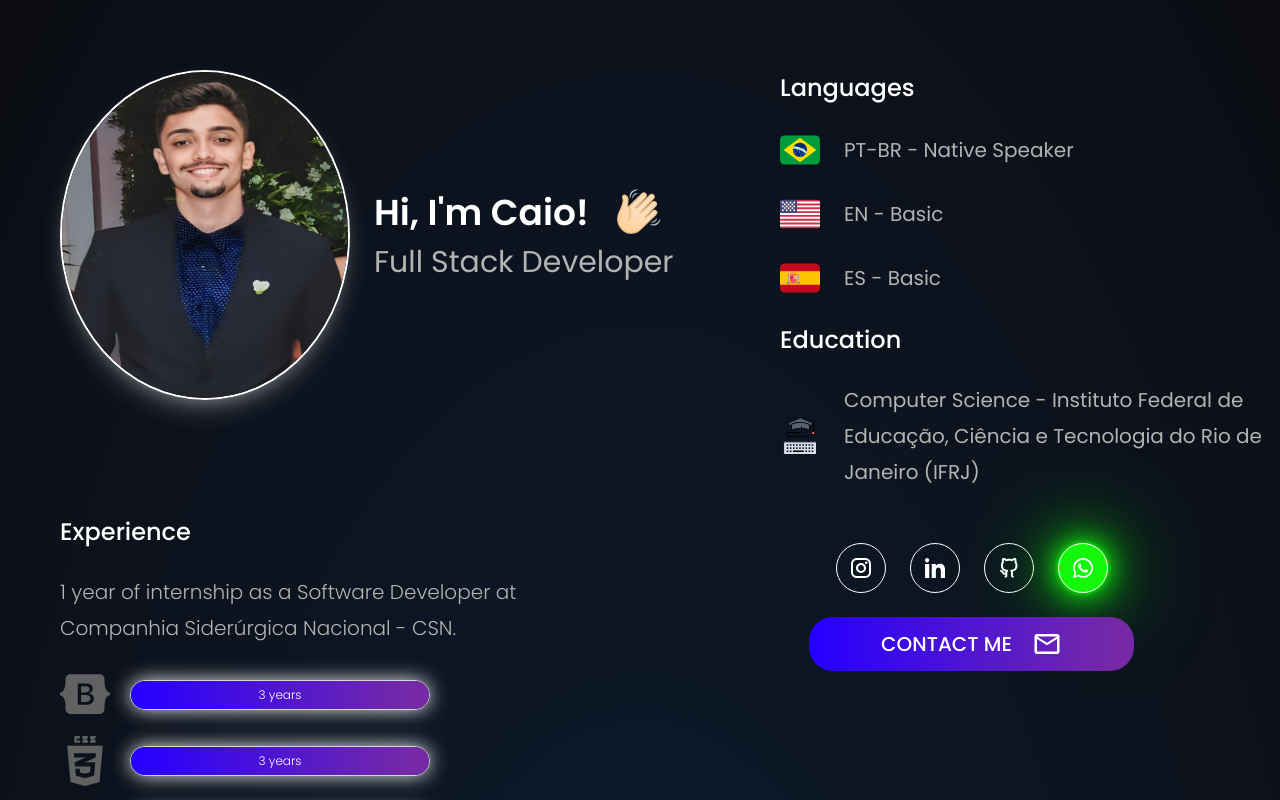
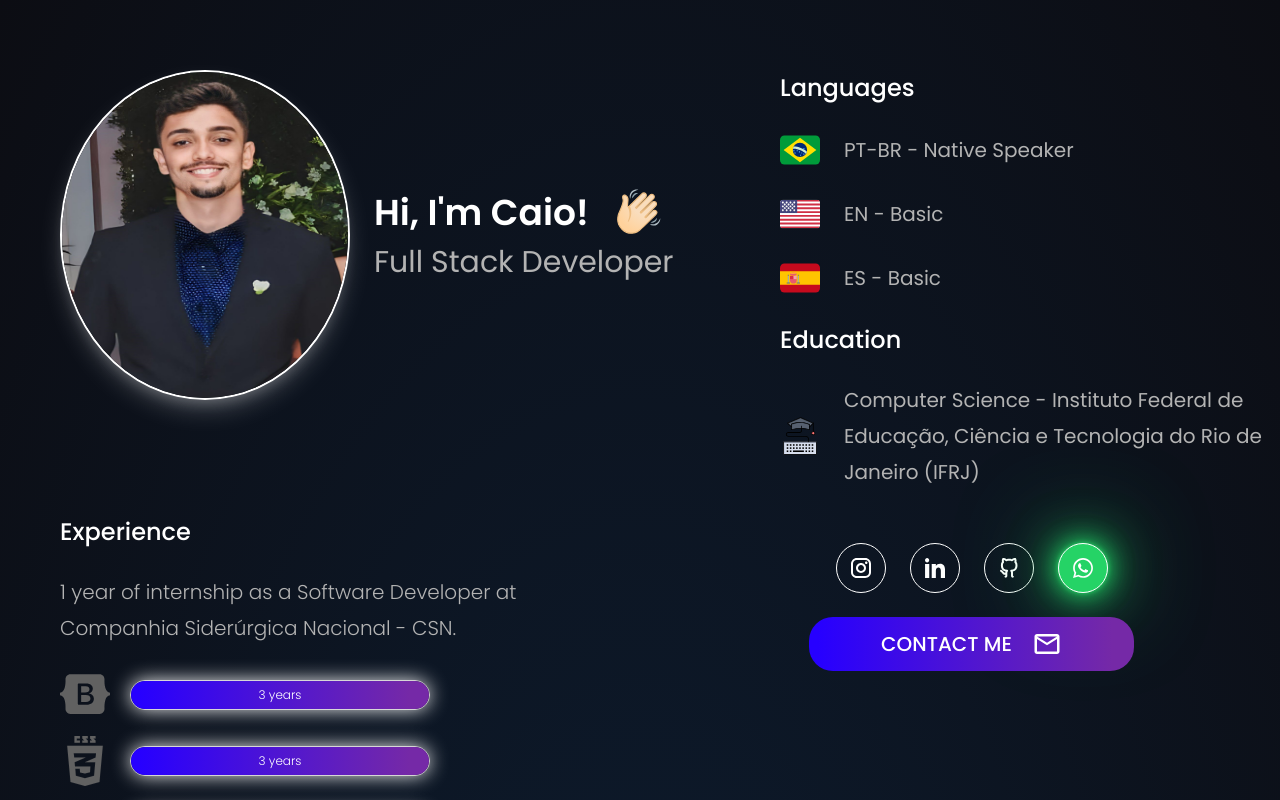
Before and after one commit to caiosilvamap/my-portfolio, a Next.js app: page / in a window 1280 px wide. In both pictures the pointer is over the link 1082 px from the left and 568 px from the top of the page. Shown: the top 800 px of the page. Built offline with nearby package versions, Linux system fonts and the light colour scheme.

Commit message:
mudança da cor do box shadow do whatsapp

```diff
--- a/src/app/components/SocialBtns/SocialBtns.scss
+++ b/src/app/components/SocialBtns/SocialBtns.scss
@@ -48,12 +48,12 @@
     }
 
     #whatsapp:hover {
-        background: rgb(18, 247, 10);
-        box-shadow: 0 0 25px rgb(18, 247, 10);
-        box-shadow: 0 0 5px rgb(18, 247, 10),
-            0 0 25px rgb(18, 247, 10),
-            0 0 50px rgb(18, 247, 10),
-            0 0 100px rgb(18, 247, 10);
+        background: rgb(37, 211, 102);
+        box-shadow: 0 0 25px rgb(37, 211, 102);
+        box-shadow: 0 0 5px rgb(37, 211, 102),
+            0 0 25px rgb(37, 211, 102),
+            0 0 50px rgb(37, 211, 102),
+            0 0 100px rgb(37, 211, 102);
     }
 
 }
```
